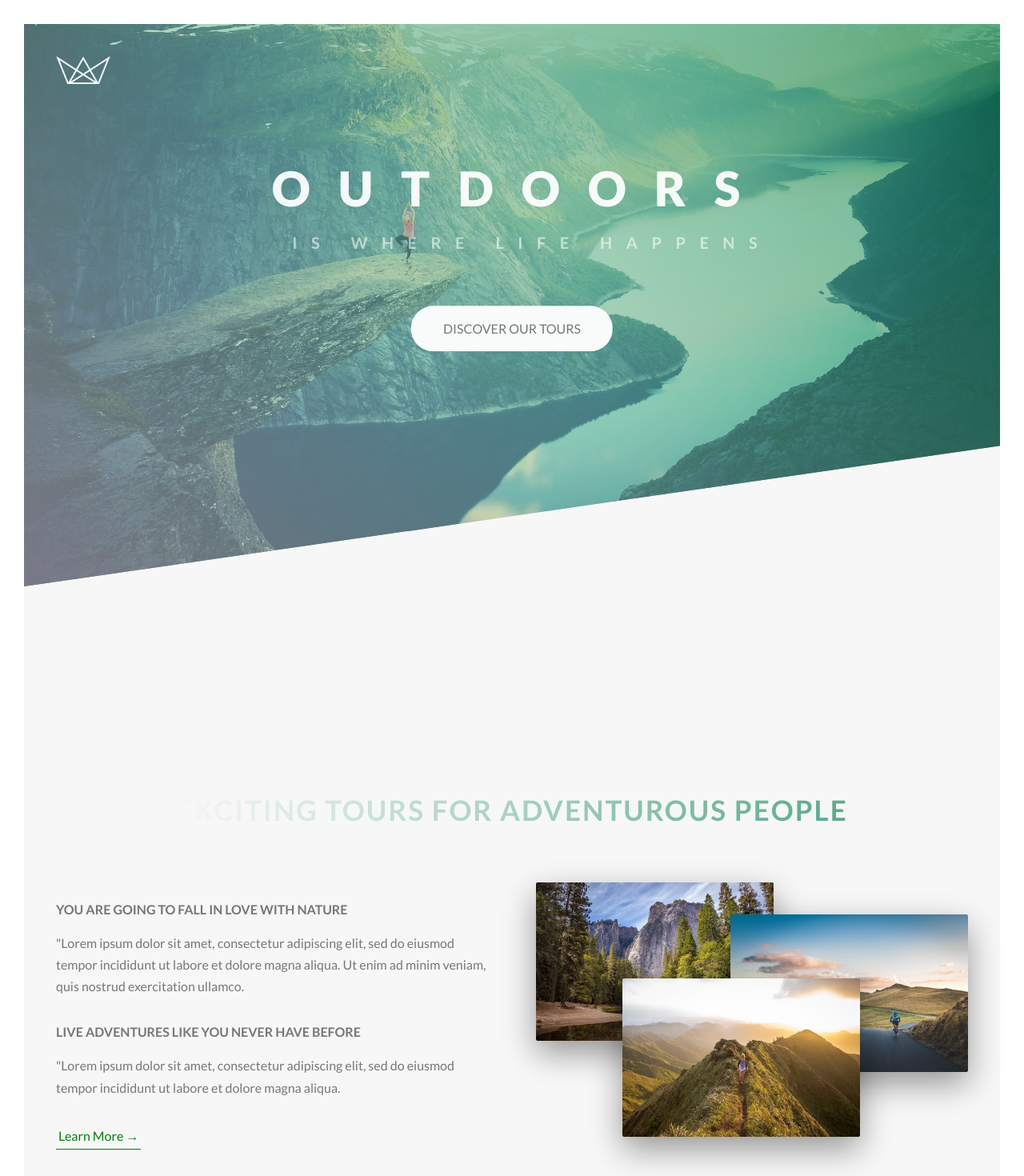
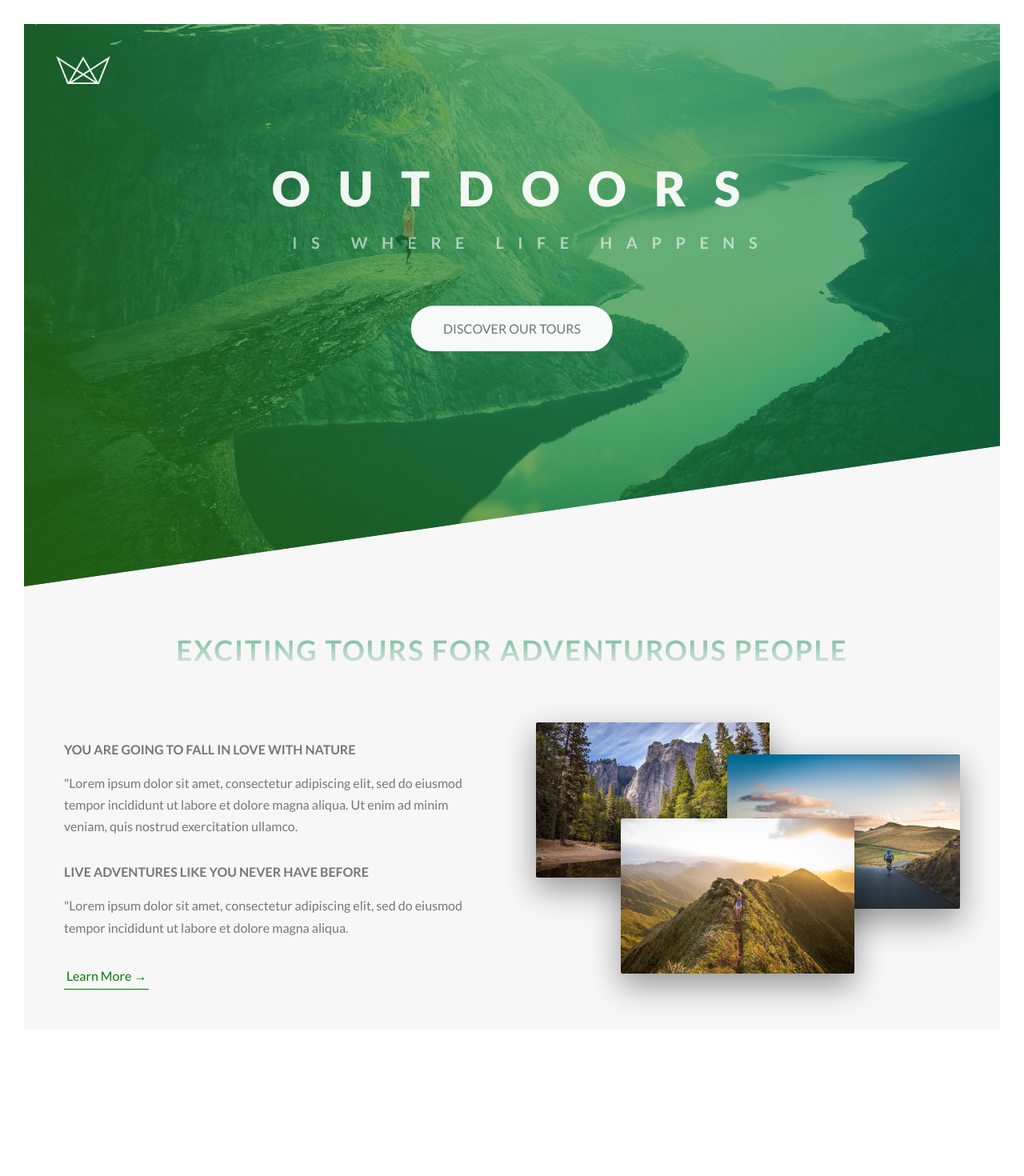
Before and after one commit to OKruel/ReactSassAnimatedWebSiteManualGrid, a React (Create React App) app: page / in a window 1280 px wide. Shown: the top 1470 px of the page at 80% size. After the commit the page ends 1287 px from the top, so only its background shows below. Built offline with nearby package versions, Linux system fonts and the light colour scheme.

Commit message:
finished the about section

```diff
--- a/src/scss/abstracts/_variables.scss
+++ b/src/scss/abstracts/_variables.scss
@@ -1,6 +1,6 @@
 //!Those are the colors for the linear-gradient used in the header
 
-$color-grey-light: rgba(255, 255, 255, 0.428);
+$color-grey-light: rgba(38, 128, 0, 0.639);
 $color-green-dark: rgba(0, 128, 77, 0.639);
 
 //!Colors for the other elements
--- a/src/scss/base/_typography.scss
+++ b/src/scss/base/_typography.scss
@@ -46,7 +46,7 @@
   text-transform: uppercase;
   font-weight: 700;
   display: inline-block;
-  background-image: linear-gradient(90deg, $color-grey-light1, $color-green-dark);
+  background-image: linear-gradient(0deg, $color-grey-light1, $color-green-dark);
   -webkit-background-clip: text;
   background-clip: text;
   color: transparent;
--- a/src/scss/pages/_home.scss
+++ b/src/scss/pages/_home.scss
@@ -1,4 +1,4 @@
 .section-about {
     background-color: $color-grey-light1;
-    padding: 25rem 0;
+    padding: 5rem;
 }
```
